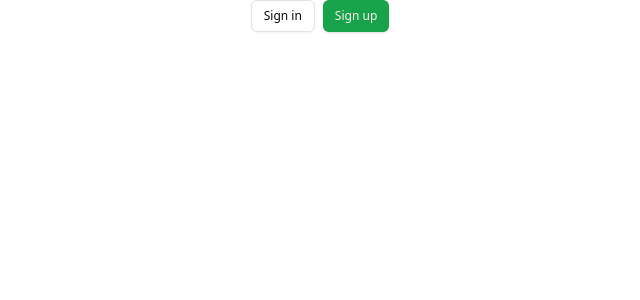
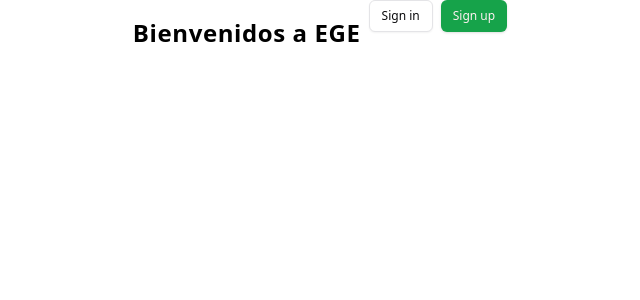
Before and after one commit to alejandro-castellon/gym-dashboard, a Next.js app: page / in a window 1280 px wide. Shown: the top 300 px of the page, without its empty margins (320-960 px from the left). Built offline with nearby package versions, Linux system fonts and the light colour scheme.

Commit message:
update page

```diff
--- a/src/app/page.tsx
+++ b/src/app/page.tsx
@@ -1,9 +1,13 @@
+import { TextGenerateEffect } from "@/components/ui/text-generate-effect";
 import { Button } from "@/components/ui/button";
 import Link from "next/link";
+
+const words = `Bienvenidos a EGE`;
 
 export default function Home() {
   return (
     <div className="flex gap-2 justify-center">
+      <TextGenerateEffect words={words} />
       <Button asChild size="sm" variant={"outline"}>
         <Link href="/sign-in">Sign in</Link>
       </Button>
```
